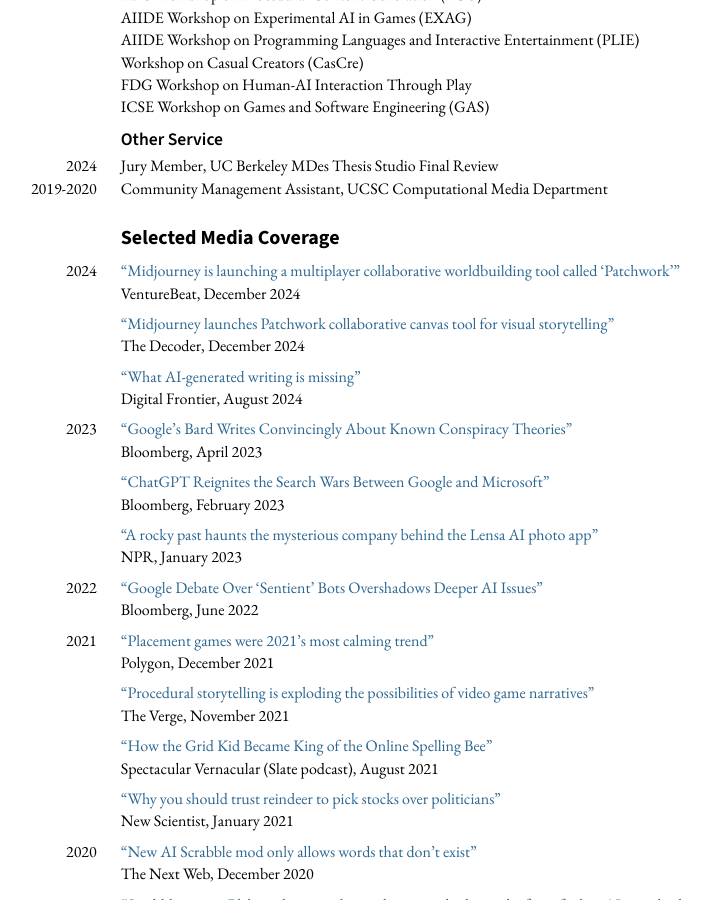
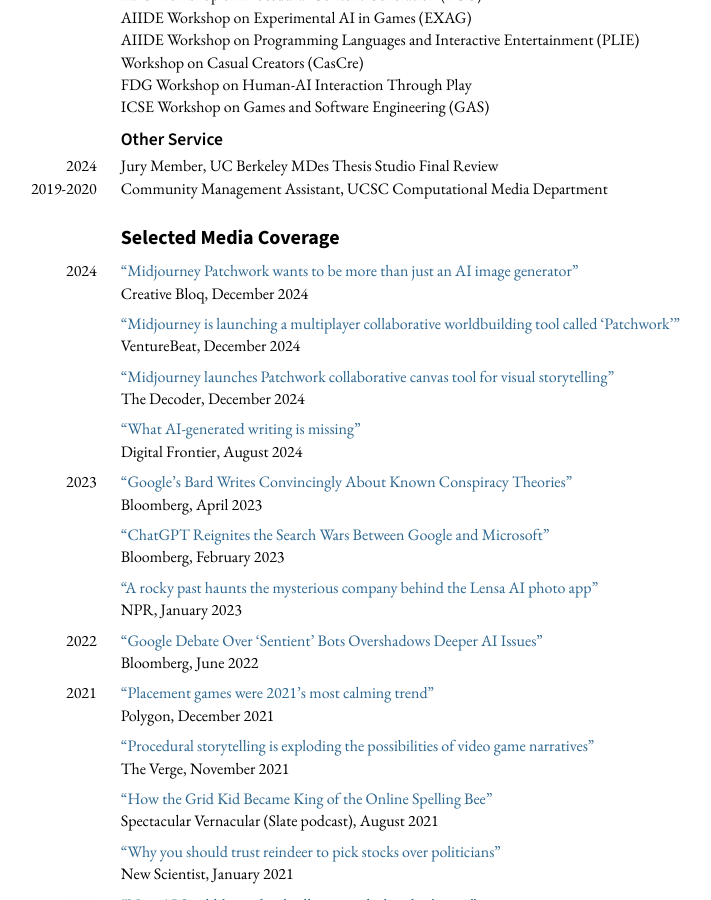
Before and after one commit to mkremins/mkremins.github.io, a Jekyll site: the page built from cv/index.html, in a window 1280 px wide and 900 px high, scrolled down 12407 px. Shown: the whole window, without its empty margins (262-973 px from the left). Built offline with Jekyll 4.4.1, drawn with Linux system fonts in a browser that asks for light colours.

Commit message:
Add Creative Bloq article about Patchwork

```diff
--- a/_data/press.json
+++ b/_data/press.json
@@ -1,4 +1,11 @@
 [
+{
+  "title": "Midjourney Patchwork wants to be more than just an AI image generator",
+  "url": "https://www.creativebloq.com/ai/midjourney-patchwork-wants-to-be-more-than-just-an-ai-image-generator",
+  "outlet": "Creative Bloq",
+  "month": "December",
+  "year": "2024",
+},
 {
   "title": "Midjourney is launching a multiplayer collaborative worldbuilding tool called ‘Patchwork’",
   "url": "https://venturebeat.com/ai/midjourney-is-launching-a-multiplayer-collaborative-worldbuilding-tool/",
```
